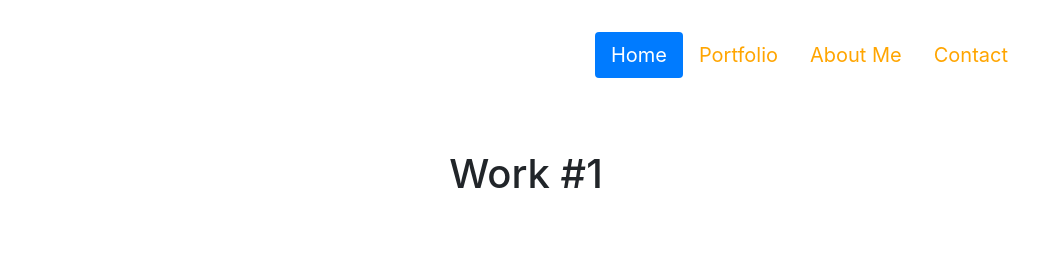
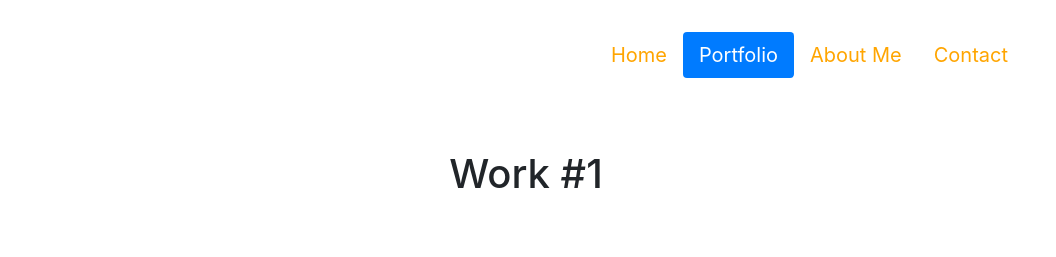
Before and after one commit to paydendyer/css-grids, a plain HTML site: page index.html in a window 1280 px wide. Shown: the top 257 px of the page, 224-1280 px from the left. Drawn offline with Linux system fonts and the light colour scheme.

Commit message:
Linked navigation to home.html and changed active

```diff
--- a/index.html
+++ b/index.html
@@ -13,8 +13,8 @@
     <div class="nav-container">
 
       <ul class="nav nav-pills justify-content-end">
-        <li class="nav-item"><a class="nav-link active" href="#"> Home</a></li>
-        <li class="nav-item"><a class="nav-link" href="#"> Portfolio</a></li>
+        <li class="nav-item"><a class="nav-link" href="home.html"> Home</a></li>
+        <li class="nav-item"><a class="nav-link active" href="index.html"> Portfolio</a></li>
         <li class="nav-item"><a class="nav-link" href="#"> About Me</a></li>
         <li class="nav-item"><a class="nav-link" href="#"> Contact</a></li>
       </ul>
```
Also changed, not shown: home.html (+2 -2 lines).
